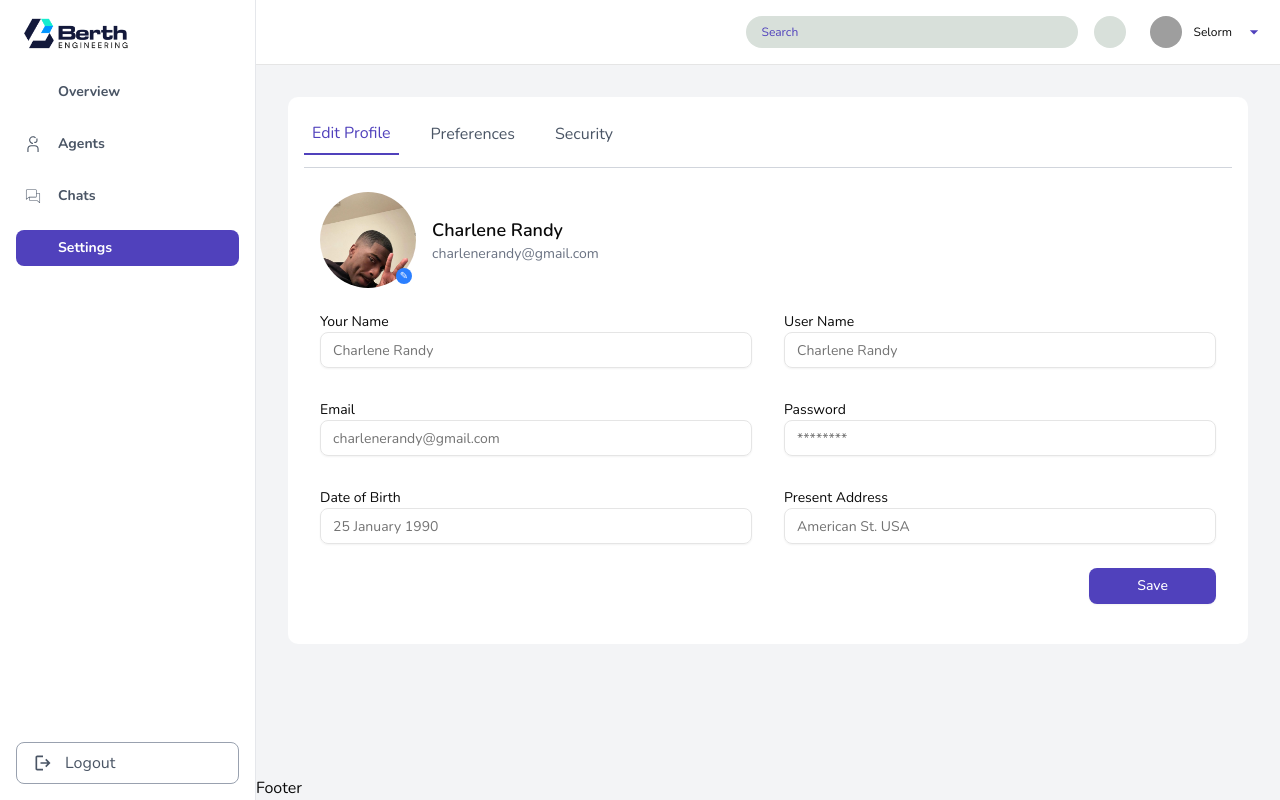
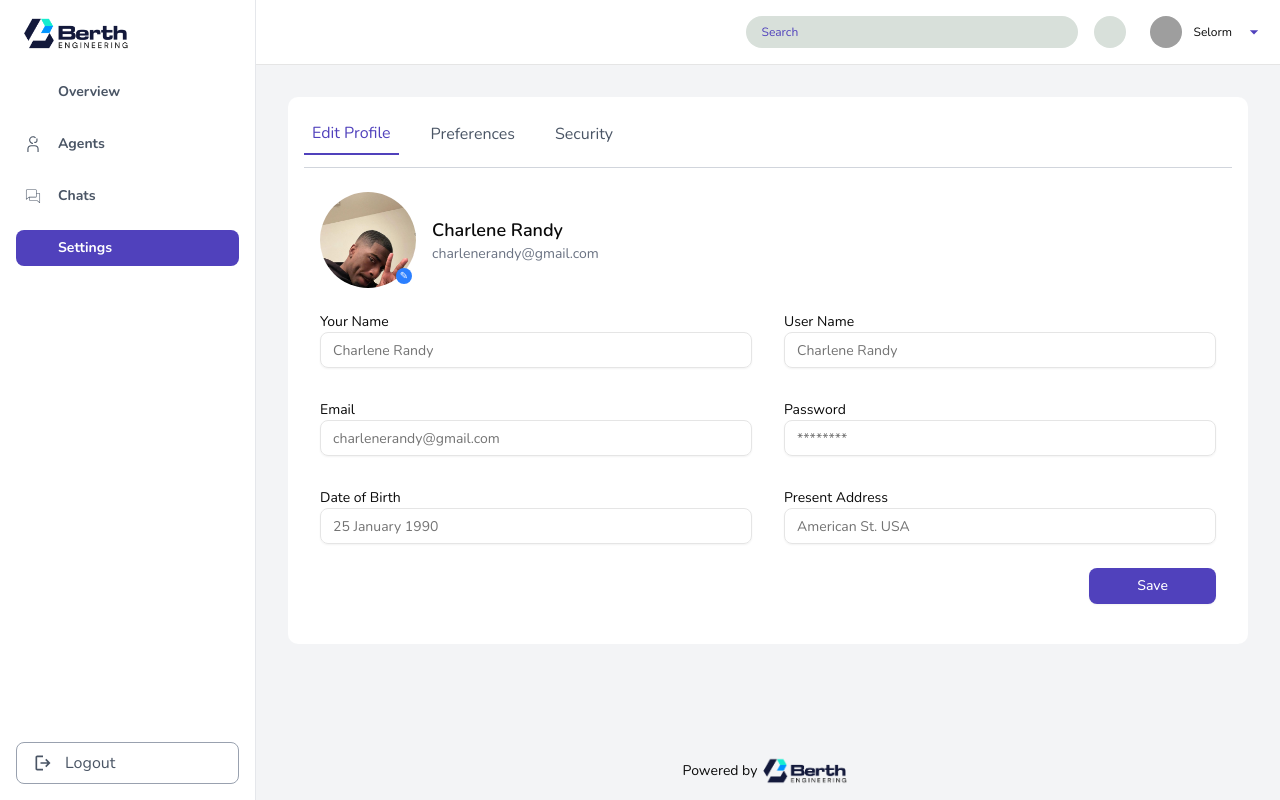
Before and after one commit to ranselorm/project-alpha, a React (Vite) app: page /settings in a window 1280 px wide. Built offline with nearby package versions, Linux system fonts and the light colour scheme; no server answers; sample sign-in values are in the browser's storage; grey boxes are pictures that could not be loaded; some icons are missing.

Commit message:
Add trademark

```diff
--- a/src/components/Footer.tsx
+++ b/src/components/Footer.tsx
@@ -1,7 +1,18 @@
 import React from "react";
 
 const Footer = () => {
-  return <div>Footer</div>;
+  return (
+    <div className="text-xs flex flex-col lg:flex-row justify-center items-center gap-4 py-4">
+      <div className="flex gap-x-4 justify-center">
+        <div className="flex items-center">
+          <p className="text-sm">Powered by</p>
+          <div className="w-24 h-auto">
+            <img src="/berth.png" alt="logo" />
+          </div>
+        </div>
+      </div>
+    </div>
+  );
 };
 
 export default Footer;
```
